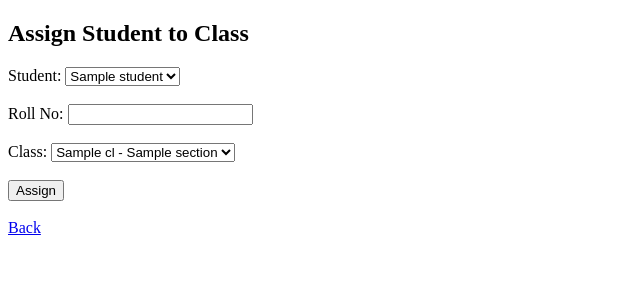
After one commit to priyankasadaye06/Student-management-system, a Flask app: template sms_project/templates/assign_student.html in a window 1280 px wide. The commit adds this page. Shown: the top 300 px of the page, without its empty margins (0-640 px from the left). Run offline with Flask 3, Linux system fonts and the light colour scheme; the template is opened without the code that fills it: most values are stand-ins (such as "Sample title", 1, 10 or a date in 2020).

Commit message:
assign student html added

```diff
--- a/sms_project/app.py
+++ b/sms_project/app.py
@@ -99,3 +99,77 @@ def student_dashboard():
 
 if __name__ == '__main__':
     app.run(debug=True)
+
+
+
+# ---------------- ADD USER ----------------
+@app.route('/admin/add-user', methods=['GET', 'POST'])
+def add_user():
+    if 'role' not in session or session['role'] != 'admin':
+        return redirect(url_for('login'))
+
+    if request.method == 'POST':
+        name = request.form['name']
+        email = request.form['email']
+        password = request.form['password']
+        role = request.form['role']
+
+        conn = get_db_connection()
+        cursor = conn.cursor()
+        cursor.execute(
+            "INSERT INTO user (name, email, password, role) VALUES (%s, %s, %s, %s)",
+            (name, email, password, role)
+        )
+        conn.commit()
+        cursor.close()
+        conn.close()
+
+        return redirect(url_for('admin_dashboard'))
+
+    return render_template('add_user.html')
+
+
+# ---------------- ASSIGN STUDENT ----------------
+@app.route('/assign-student', methods=['GET', 'POST'])
+def assign_student():
+    if 'role' not in session or session['role'] != 'admin':
+        return redirect(url_for('login'))
+
+    conn = get_db_connection()
+    cursor = conn.cursor(dictionary=True)
+
+    # Get users who are students and not yet assigned
+    cursor.execute("""
+        SELECT user_id, name
+        FROM user
+        WHERE role = 'student'
+        AND user_id NOT IN (SELECT user_id FROM student)
+    """)
+    students = cursor.fetchall()
+
+    # Get all classes
+    cursor.execute("SELECT * FROM classes")
+    classes = cursor.fetchall()
+
+    if request.method == 'POST':
+        user_id = request.form['user_id']
+        roll_no = request.form['roll_no']
+        class_id = request.form['class_id']
+
+        cursor.execute(
+            "INSERT INTO student (user_id, roll_no, class_id) VALUES (%s, %s, %s)",
+            (user_id, roll_no, class_id)
+        )
+        conn.commit()
+
+        cursor.close()
+        conn.close()
+        return redirect(url_for('admin_dashboard'))
+
+    cursor.close()
+    conn.close()
+    return render_template(
+        'assign_student.html',
+        students=students,
+        classes=classes
+    )
--- /dev/null
+++ b/sms_project/templates/assign_student.html
@@ -0,0 +1,40 @@
+<!DOCTYPE html>
+<html>
+<head>
+    <title>Assign Student</title>
+</head>
+<body>
+<h2>Assign Student to Class</h2>
+
+<form method="post">
+    <label>Student:</label>
+    <select name="user_id" required>
+        {% for student in students %}
+        <option value="{{ student.user_id }}">
+            {{ student.name }}
+        </option>
+        {% endfor %}
+    </select>
+    <br><br>
+
+    <label>Roll No:</label>
+    <input type="text" name="roll_no" required>
+    <br><br>
+
+    <label>Class:</label>
+    <select name="class_id" required>
+        {% for cls in classes %}
+        <option value="{{ cls.class_id }}">
+            {{ cls.class_name }} - {{ cls.section }}
+        </option>
+        {% endfor %}
+    </select>
+    <br><br>
+
+    <button type="submit">Assign</button>
+</form>
+
+<br>
+<a href="{{ url_for('admin_dashboard') }}">Back</a>
+</body>
+</html>
```
Also changed, not shown: sms_project/templates/admin.html (+3 -4 lines).
